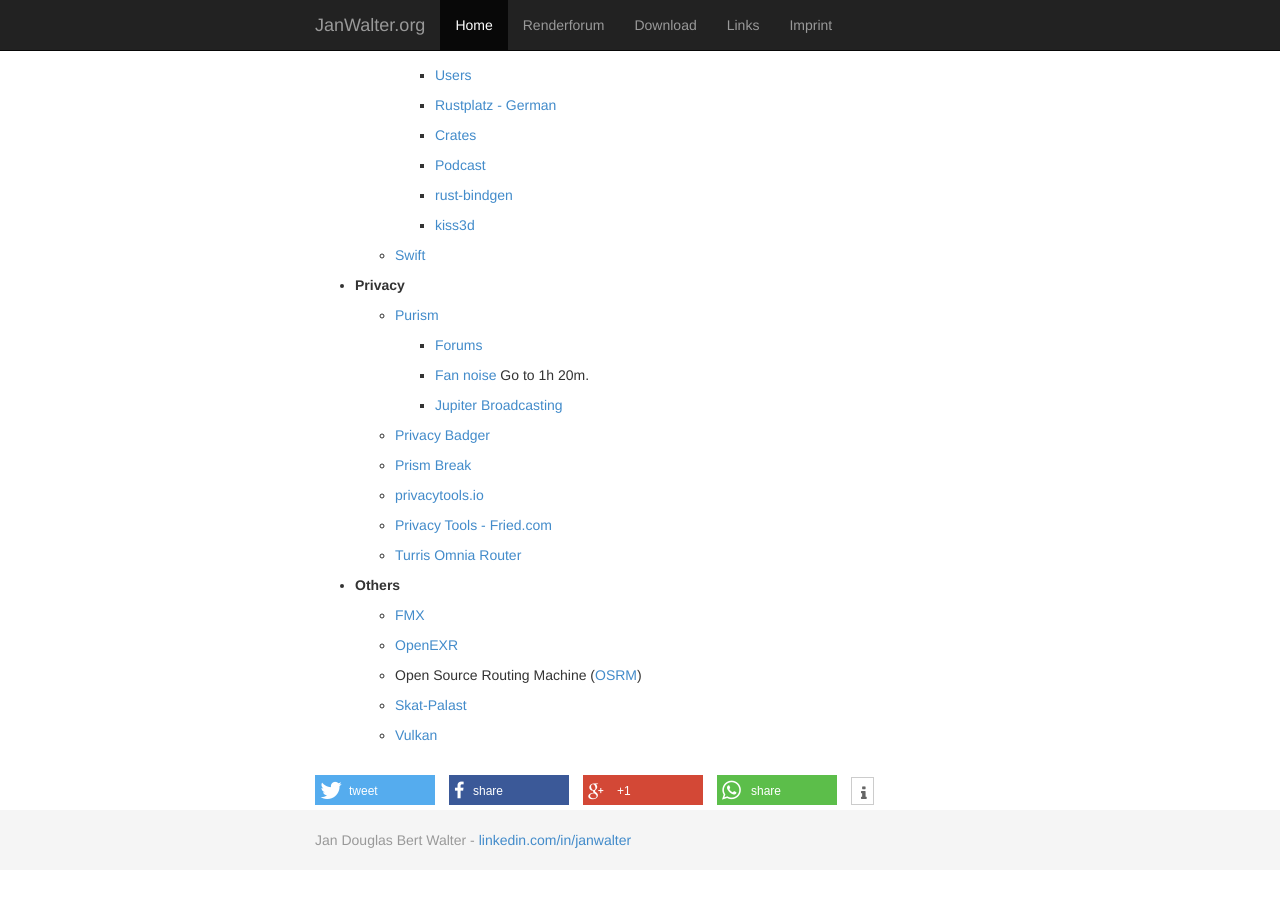
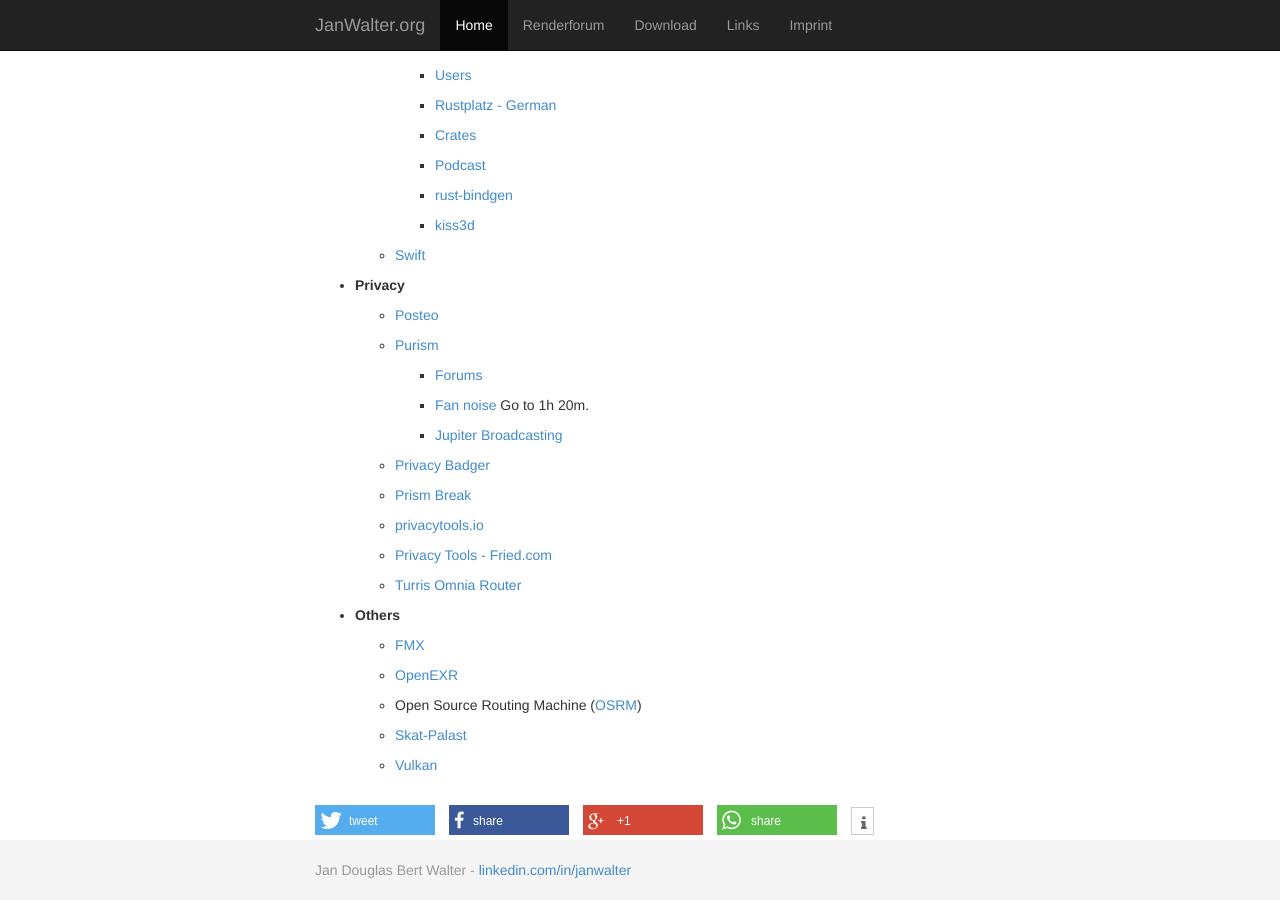
Before and after one commit to wahn/jan_walter_org, a Jekyll site: the page built from links/index.md, in a window 1280 px wide and 900 px high, scrolled down 2225 px. Built offline with Jekyll 4.4.1, drawn with Linux system fonts in a browser that asks for light colours; Markdown is read by kramdown in place of the engine named in the settings; before the commit the page ends 3095 px from its top, so only the background shows below that.

Commit message:
Link to Posteo.

```diff
--- a/links/index.md
+++ b/links/index.md
@@ -173,6 +173,8 @@
 
 * __Privacy__
 
+    - [Posteo](https://posteo.de)
+
     - [Purism](https://puri.sm)
 
         + [Forums](https://puri.sm/forums)
```
